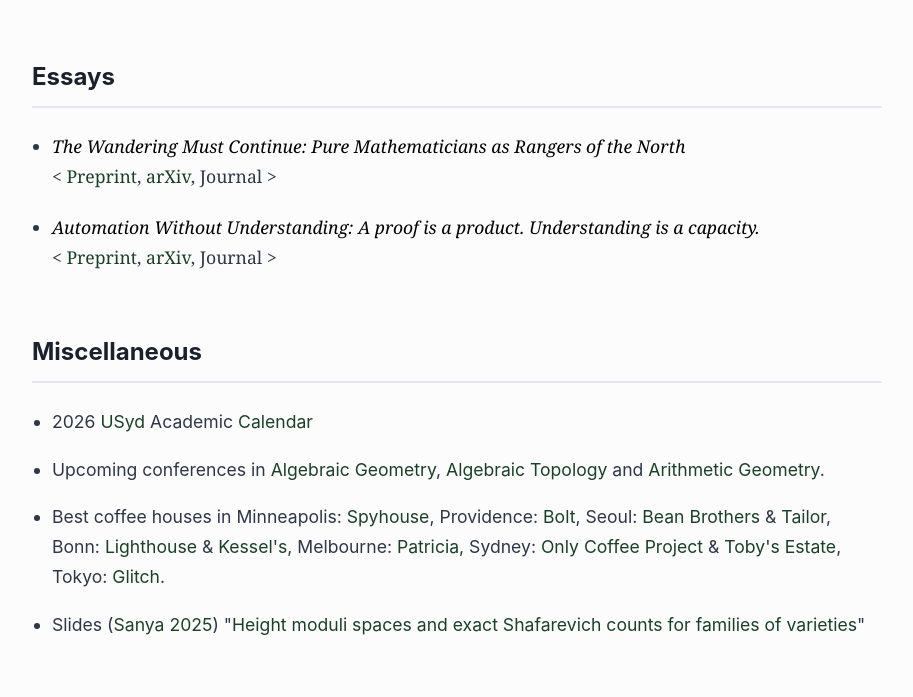
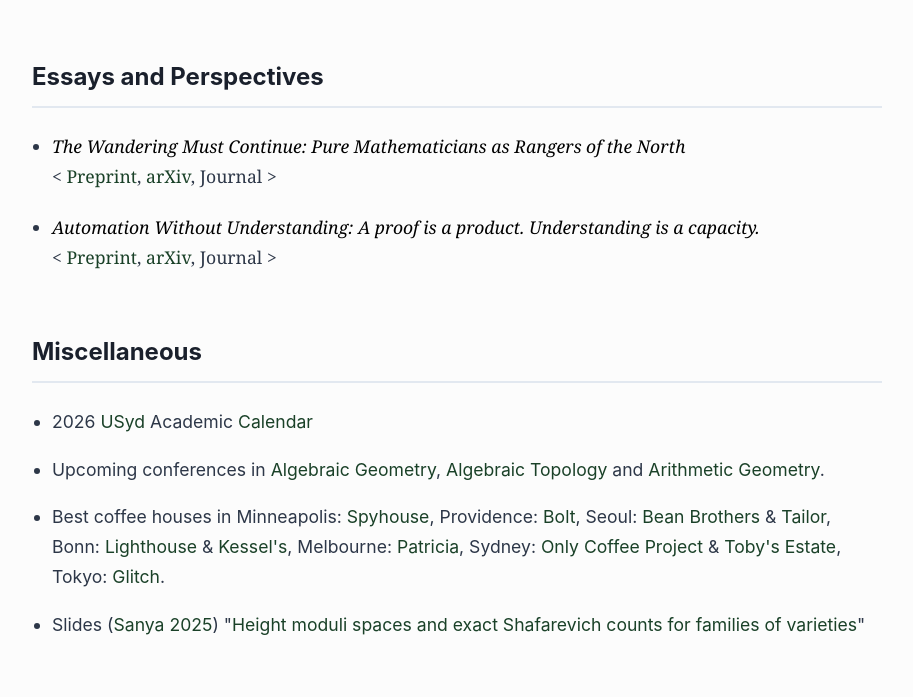
Before and after one commit to namesjune/namesjune.github.io, a plain HTML site: page index.html in a window 1280 px wide. Shown: the part 3444-4141 px from the top of the page, without its empty margins (68-981 px from the left). Drawn offline with Linux system fonts and the light colour scheme.

Commit message:
Update index.html

```diff
--- a/index.html
+++ b/index.html
@@ -368,7 +368,7 @@
         </section>
 
         <section aria-labelledby="essays">
-            <h3 id="essays">Essays </h3>
+            <h3 id="essays">Essays and Perspectives</h3>
             <div class="content">
                 <ul>
                     <li><i>The Wandering Must Continue: Pure Mathematicians as Rangers of the North</i><br>
```
